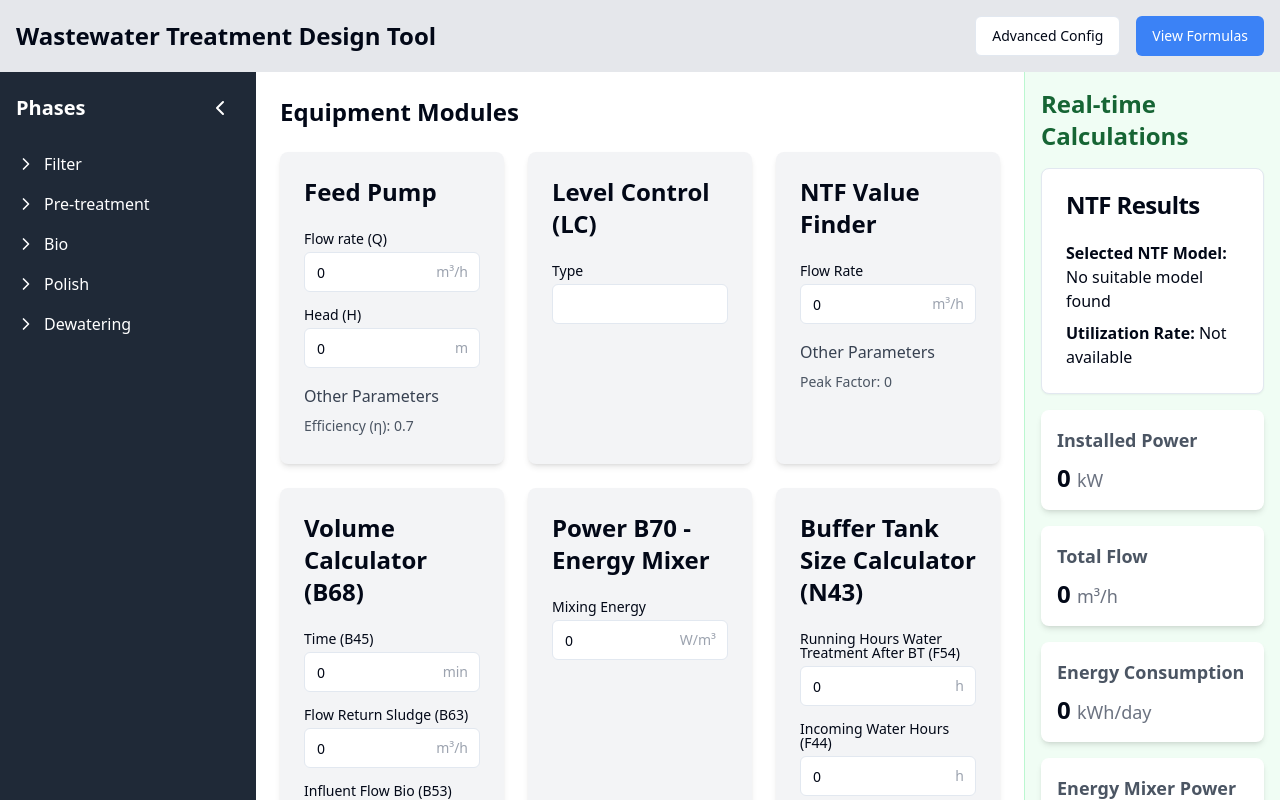
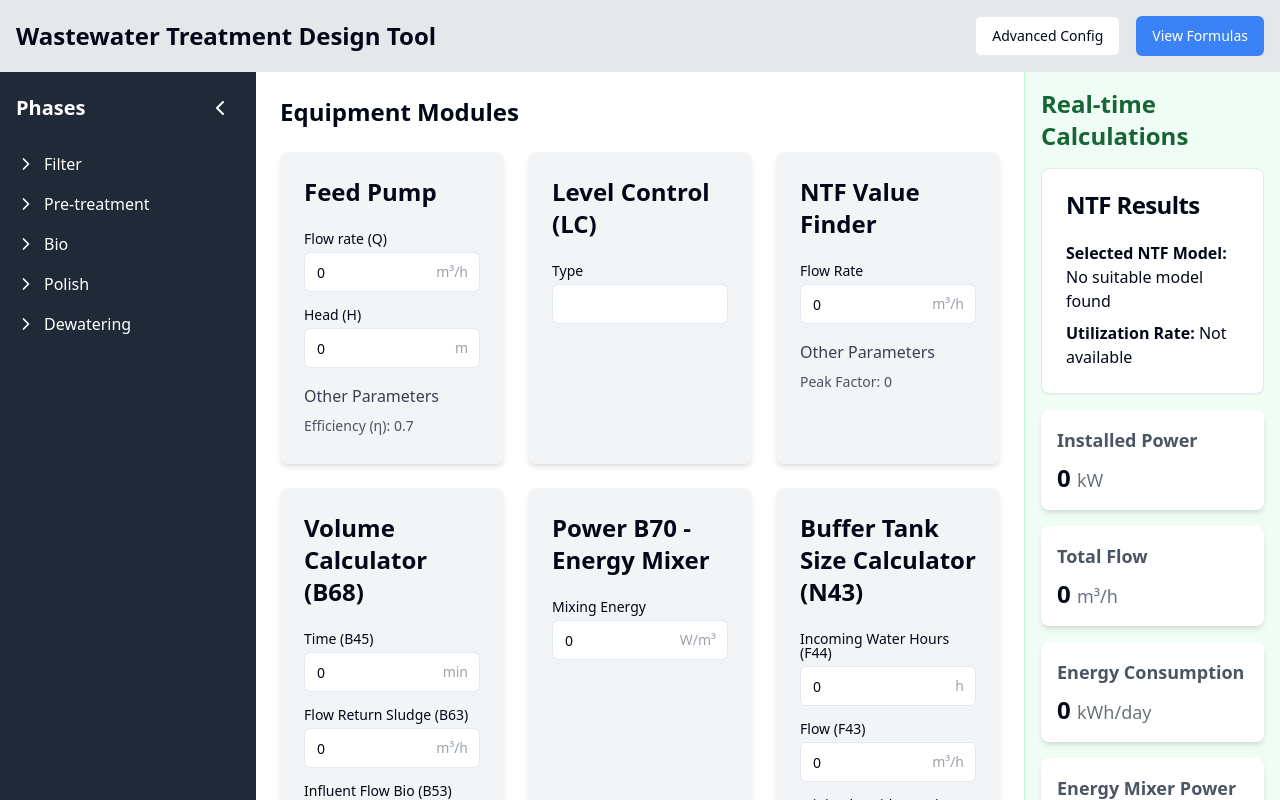
Before and after one commit to MariusWilsch/modular-page-architect, a React (Vite) app: page / in a window 1280 px wide. Built offline with nearby package versions, Linux system fonts and the light colour scheme.

Commit message:
removed an extra field

```diff
--- a/src/constants/dummyData.ts
+++ b/src/constants/dummyData.ts
@@ -106,13 +106,13 @@ export const dummyModules: ModuleData[] = [
   {
     title: "Buffer Tank Size Calculator (N43)",
     inputs: [
-      {
-        label: "Running Hours Water Treatment After BT (F54)",
-        value: 0,
-        unit: "h",
-        type: InputType.FREQUENT,
-        validation: { min: 0 },
-      },
+      // {
+      //   label: "Running Hours Water Treatment After BT (F54)",
+      //   value: 0,
+      //   unit: "h",
+      //   type: InputType.FREQUENT,
+      //   validation: { min: 0 },
+      // },
       {
         label: "Incoming Water Hours (F44)",
         value: 0,
```
